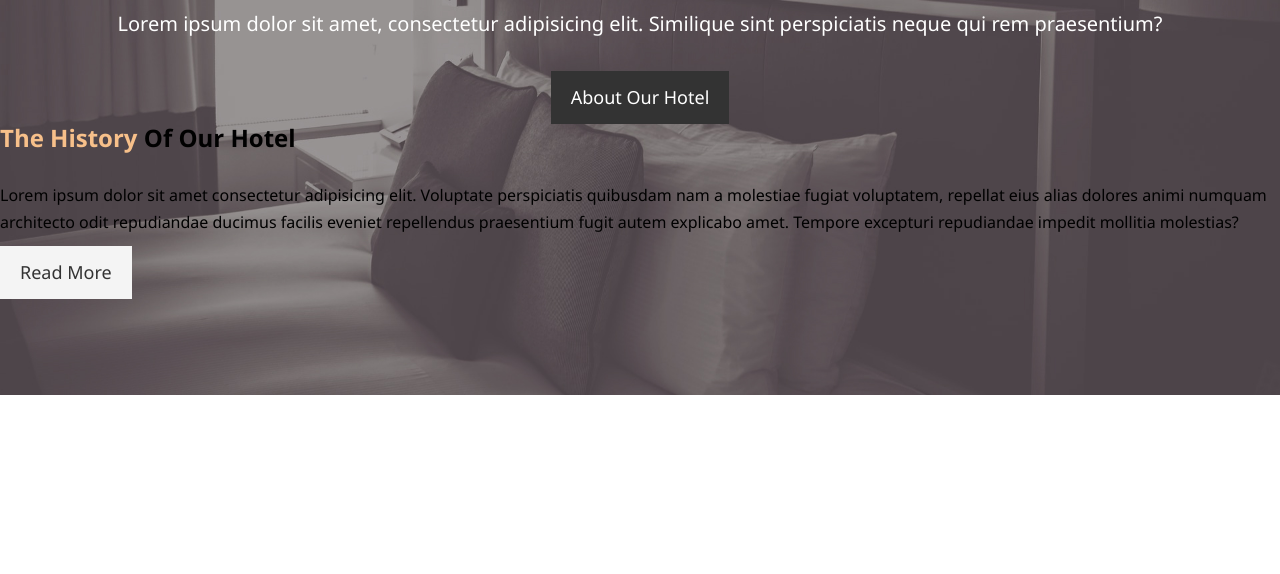
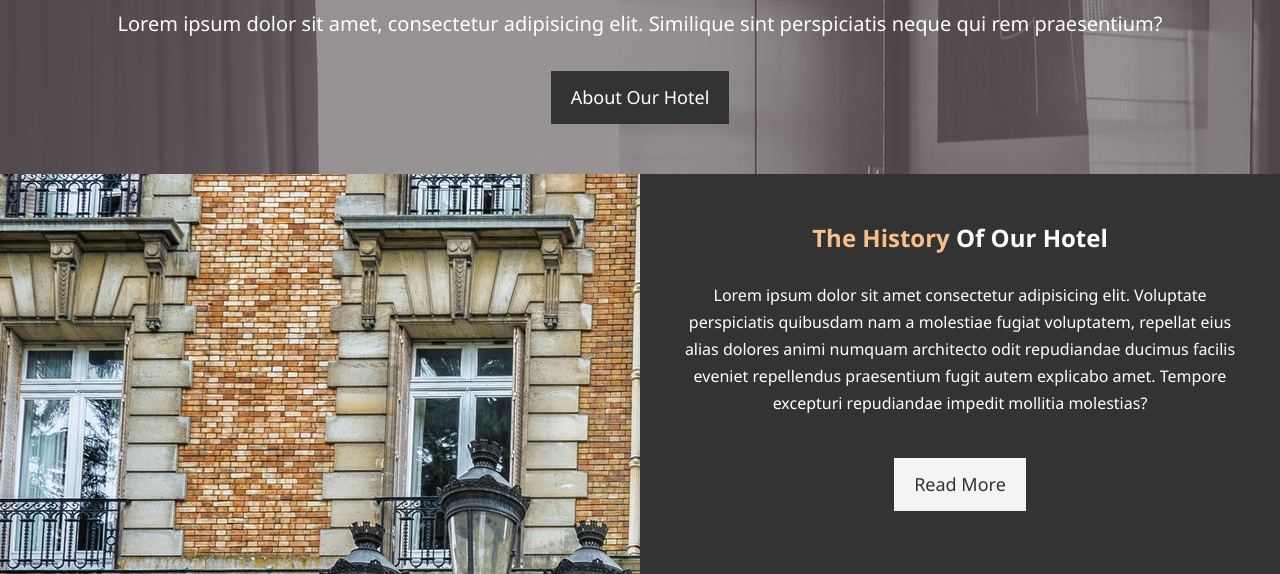
Before and after one commit to CodeMaestroJuan/hotel-website, a plain HTML site: page index.html in a window 1280 px wide. Shown: the part 332-906 px from the top of the page. Before the commit the page ends 800 px from the top, so only its background shows below. Drawn offline with Linux system fonts and the light colour scheme.

Commit message:
add css to #home-info

```diff
--- a/css/style.css
+++ b/css/style.css
@@ -51,6 +51,20 @@ p {
     background-color: #f4f4f4;
     color: #333;
 }
+
+.bg-dark {
+    background-color: #333;
+    color: #fff;
+}
+.bg-light {
+    background-color: #f4f4f4;
+    color: #333;
+}
+
+.bg-primary {
+    color:  #f7c08a;
+    background-color: #333;
+}
 .btn:hover {
     background-color: #f7c08a;
     color: #333;
@@ -93,7 +107,7 @@ p {
 }
 
 #showcase {
-    background: url('/img/showcase.jpg') no-repeat center center/cover;
+    background: url('/img/showcase.jpg'); no-repeat center center/cover;
     height: 600px;
 }
 
@@ -101,6 +115,7 @@ p {
     color: #fff;
     text-align: center;
     padding-top: 170px;
+    padding-bottom: 50px;
 }
 
 #showcase .showcase-content h1 {
@@ -112,3 +127,27 @@ p {
     padding-bottom: 20px;
     line-height: 1.7em;
 }
+
+#home-info {
+    height: 400px;
+}
+
+#home-info .info-img {
+    float: left;
+    width: 50%;
+    background: url('/img/photo-1.jpg'); no-repeat;
+    min-height: 100%;
+}
+
+#home-info .info-content {
+    float: right;
+    width: 50%;
+    height: 100%;
+    padding: 50px 30px;
+    text-align: center;
+    overflow: hidden;
+}
+
+#home-info .info-content p {
+    padding-bottom: 30px;
+}
--- a/index.html
+++ b/index.html
@@ -9,7 +9,7 @@
 <title>Hotel TT | Welcome</title>
 </head>
 <body>
-    <header>
+    <div>
         <nav id="navbar">
             <div class="container">
                 <h1 class="logo"><a href="index.html">HTT</a></h1>
@@ -22,7 +22,7 @@
 
 
         </nav>
-    </header>
+    </div>
     <body id="showcase">
         <div class="container">
             <div class="showcase-content">
```
